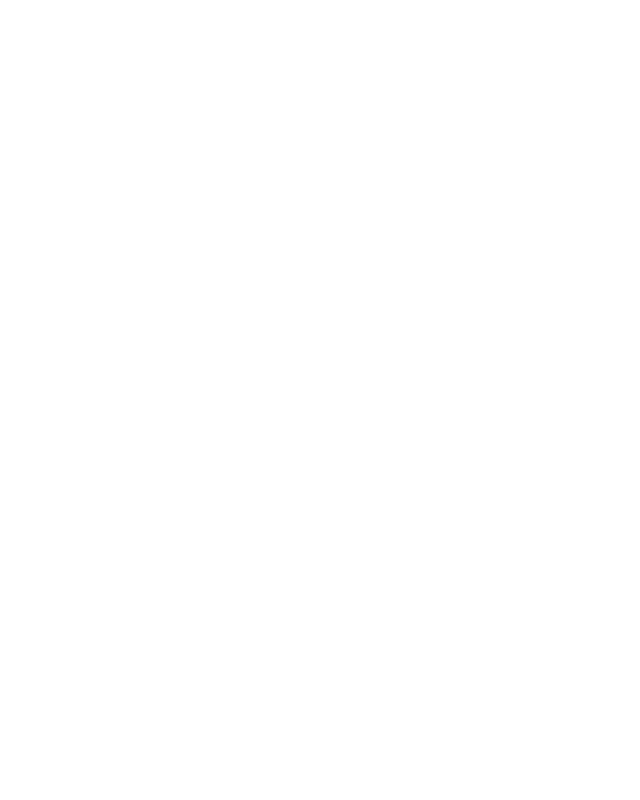
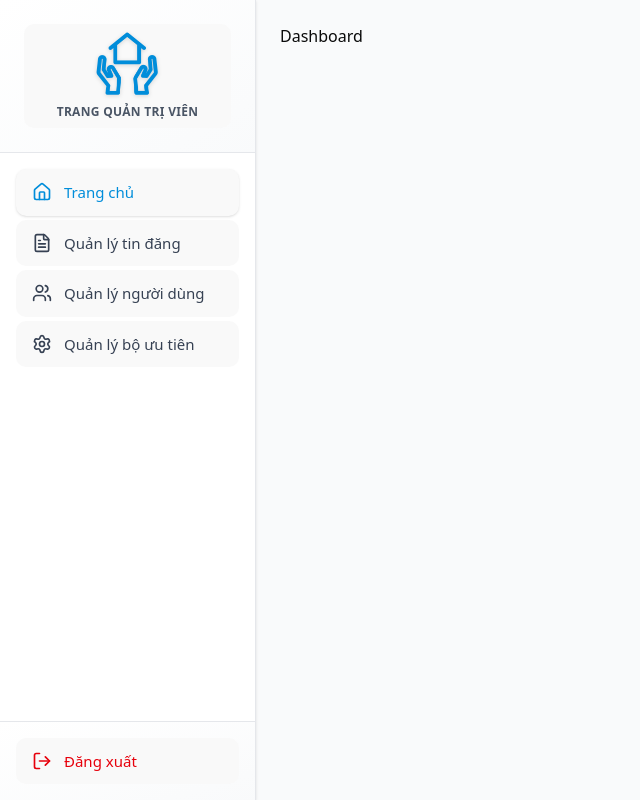
Before and after one commit to hdpiscoding/timnha-admin, a React (Vite) app: page / in a window 1280 px wide. Before the commit this address had no page. Shown: the whole page, without its empty margins (0-640 px from the left). Built offline with nearby package versions, Linux system fonts and the light colour scheme; the HTML template or start-up script is replaced by a standard one.

Commit message:
feat(layouts): create MainLayout

```diff
--- a/src/App.tsx
+++ b/src/App.tsx
@@ -1,5 +1,6 @@
 import {BrowserRouter as Router, Route, Routes} from "react-router-dom";
 import Login from "@/pages/Login.tsx";
+import {MainLayout} from "@/layouts/MainLayout.tsx";
 
 function App() {
   return (
@@ -7,6 +8,13 @@
           <Router>
               <Routes>
                   <Route path="/dang-nhap" element={<Login/>}/>
+
+                  <Route path="/" element={<MainLayout/>}>
+                      <Route index element={<p>Dashboard</p>}/>
+                      <Route path="/quan-ly-tin-dang" element={<p>Quan ly tin dang</p>}/>
+                      <Route path="/quan-ly-nguoi-dung" element={<p>Quan ly nguoi dung</p>}/>
+                      <Route path="/quan-ly-bo-uu-tien" element={<p>Quan ly bo uu tien</p>}/>
+                  </Route>
               </Routes>
           </Router>
       </>
--- /dev/null
+++ b/src/components/admin-sidebar.tsx
@@ -0,0 +1,198 @@
+import React from 'react';
+import { useNavigate, useLocation } from 'react-router-dom';
+import {
+    Home,
+    FileText,
+    Users,
+    Settings,
+    LogOut
+} from 'lucide-react';
+import { cn } from '@/lib/utils';
+import { toast } from 'react-toastify';
+
+interface SidebarItemProps {
+    icon: React.ReactNode;
+    label: string;
+    path: string;
+    isActive: boolean;
+    isDanger?: boolean;
+    onClick?: () => void;
+}
+
+const SidebarItem: React.FC<SidebarItemProps> = ({
+                                                     icon,
+                                                     label,
+                                                     path,
+                                                     isActive,
+                                                     isDanger = false,
+                                                     onClick
+                                                 }) => {
+    const navigate = useNavigate();
+
+    const handleClick = () => {
+        if (onClick) {
+            onClick();
+        } else {
+            navigate(path);
+        }
+    };
+
+    return (
+        <button
+            onClick={handleClick}
+            className={cn(
+                "w-full flex items-center cursor-pointer gap-3 px-4 py-3 rounded-lg transition-all duration-200",
+                "hover:bg-gray-100 active:scale-[0.98]",
+                isActive && !isDanger && "bg-[#008DDA]/10 text-[#008DDA] font-medium shadow-sm",
+                isDanger && "text-red-600 hover:bg-red-600 hover:text-white",
+                !isActive && !isDanger && "text-gray-700 hover:text-gray-900"
+            )}
+        >
+            <span className={cn(
+                "flex-shrink-0 transition-transform duration-200",
+                isActive && !isDanger && "text-[#008DDA]",
+                isDanger && "group-hover:text-white"
+            )}>
+                {icon}
+            </span>
+            <span className="text-left text-[15px]">{label}</span>
+        </button>
+    );
+};
+
+// Bottom Nav Item Component for mobile
+const BottomNavItem: React.FC<SidebarItemProps> = ({
+                                                       icon,
+                                                       label,
+                                                       path,
+                                                       isActive,
+                                                       onClick
+                                                   }) => {
+    const navigate = useNavigate();
+
+    const handleClick = () => {
+        if (onClick) {
+            onClick();
+        } else {
+            navigate(path);
+        }
+    };
+
+    return (
+        <button
+            onClick={handleClick}
+            className={cn(
+                "flex flex-col items-center justify-center transition-all duration-200 cursor-pointer",
+                "flex-1 py-2 px-1",
+                isActive && "text-[#008DDA]",
+                !isActive && "text-gray-600 hover:text-gray-900"
+            )}
+        >
+            <span className="transition-transform duration-200">
+                {icon}
+            </span>
+            <span className="text-[10px] mt-1 font-medium">
+                {label}
+            </span>
+        </button>
+    );
+};
+
+export const AdminSidebar: React.FC = () => {
+    const navigate = useNavigate();
+    const location = useLocation();
+
+    const handleLogout = () => {
+        // TODO: Clear admin auth state
+        navigate('/dang-nhap');
+        toast.success("Đăng xuất thành công!");
+        console.log('Admin logging out...');
+    };
+
+    const menuItems = [
+        {
+            icon: <Home size={20} />,
+            label: 'Trang chủ',
+            path: '/',
+        },
+        {
+            icon: <FileText size={20} />,
+            label: 'Quản lý tin đăng',
+            path: '/quan-ly-tin-dang',
+        },
+        {
+            icon: <Users size={20} />,
+            label: 'Quản lý người dùng',
+            path: '/quan-ly-nguoi-dung',
+        },
+        {
+            icon: <Settings size={20} />,
+            label: 'Quản lý bộ ưu tiên',
+            path: '/quan-ly-bo-uu-tien',
+        },
+    ];
+
+    return (
+        <>
+            {/* Desktop Sidebar */}
+            <aside className="hidden sm:flex w-64 bg-white border-r border-gray-200 h-screen sticky top-0 flex-col shadow-sm">
+                {/* Logo */}
+                <div className="p-6 border-b border-gray-200 bg-gradient-to-br from-white to-gray-50">
+                    <button
+                        onClick={() => navigate('/')}
+                        className="flex flex-col items-center justify-center w-full transition-all duration-200 focus:outline-none focus:ring-2 focus:ring-[#008DDA] focus:ring-offset-2 rounded-lg p-2 cursor-pointer"
+                    >
+                        <img
+                            src="/src/assets/timnha-icon.png"
+                            alt="TimNha Admin"
+                            className="h-16 w-auto drop-shadow-sm"
+                        />
+                        <span className="text-xs font-semibold text-gray-600 mt-2 uppercase tracking-wide">
+                            Trang quản trị viên
+                        </span>
+                    </button>
+                </div>
+
+                {/* Navigation Menu */}
+                <nav className="flex-1 p-4 space-y-1 overflow-y-auto scrollbar-thin scrollbar-thumb-gray-300 scrollbar-track-transparent">
+                    {menuItems.map((item) => (
+                        <SidebarItem
+                            key={item.path}
+                            icon={item.icon}
+                            label={item.label}
+                            path={item.path}
+                            isActive={location.pathname === item.path}
+                        />
+                    ))}
+                </nav>
+
+                {/* Logout Button */}
+                <div className="p-4 border-t border-gray-200 bg-gradient-to-br from-white to-gray-50">
+                    <SidebarItem
+                        icon={<LogOut size={20} />}
+                        label="Đăng xuất"
+                        path=""
+                        isActive={false}
+                        isDanger={true}
+                        onClick={handleLogout}
+                    />
+                </div>
+            </aside>
+
+            {/* Mobile Bottom Navigation */}
+            <nav className="sm:hidden fixed bottom-0 left-0 right-0 bg-white border-t border-gray-200 shadow-lg z-50">
+                <div className="flex items-center justify-around px-2 pb-safe">
+                    {menuItems.map((item) => (
+                        <BottomNavItem
+                            key={item.path}
+                            icon={item.icon}
+                            label={item.label}
+                            path={item.path}
+                            isActive={location.pathname === item.path}
+                        />
+                    ))}
+                </div>
+            </nav>
+        </>
+    );
+};
--- /dev/null
+++ b/src/layouts/MainLayout.tsx
@@ -0,0 +1,19 @@
+import React from 'react';
+import { Outlet } from 'react-router-dom';
+import { AdminSidebar } from '@/components/admin-sidebar.tsx';
+
+export const MainLayout: React.FC = () => {
+    return (
+        <div className="flex min-h-screen bg-gray-50">
+            <AdminSidebar />
+
+            <div className="flex flex-col flex-1 overflow-hidden w-full sm:w-auto">
+                <main className="flex-1 overflow-auto pb-20 sm:pb-0">
+                    <div className="container mx-auto p-4 sm:p-6">
+                        <Outlet />
+                    </div>
+                </main>
+            </div>
+        </div>
+    );
+};
```
